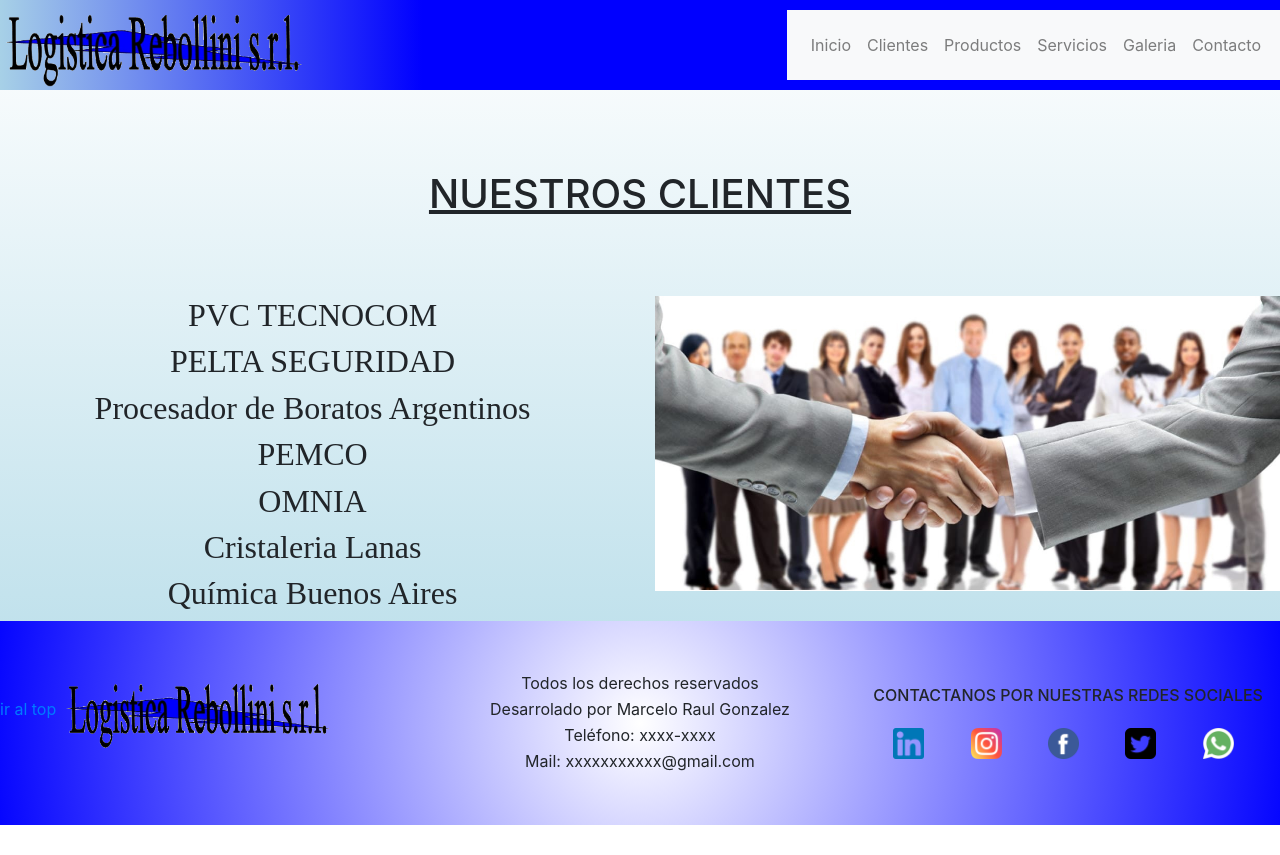
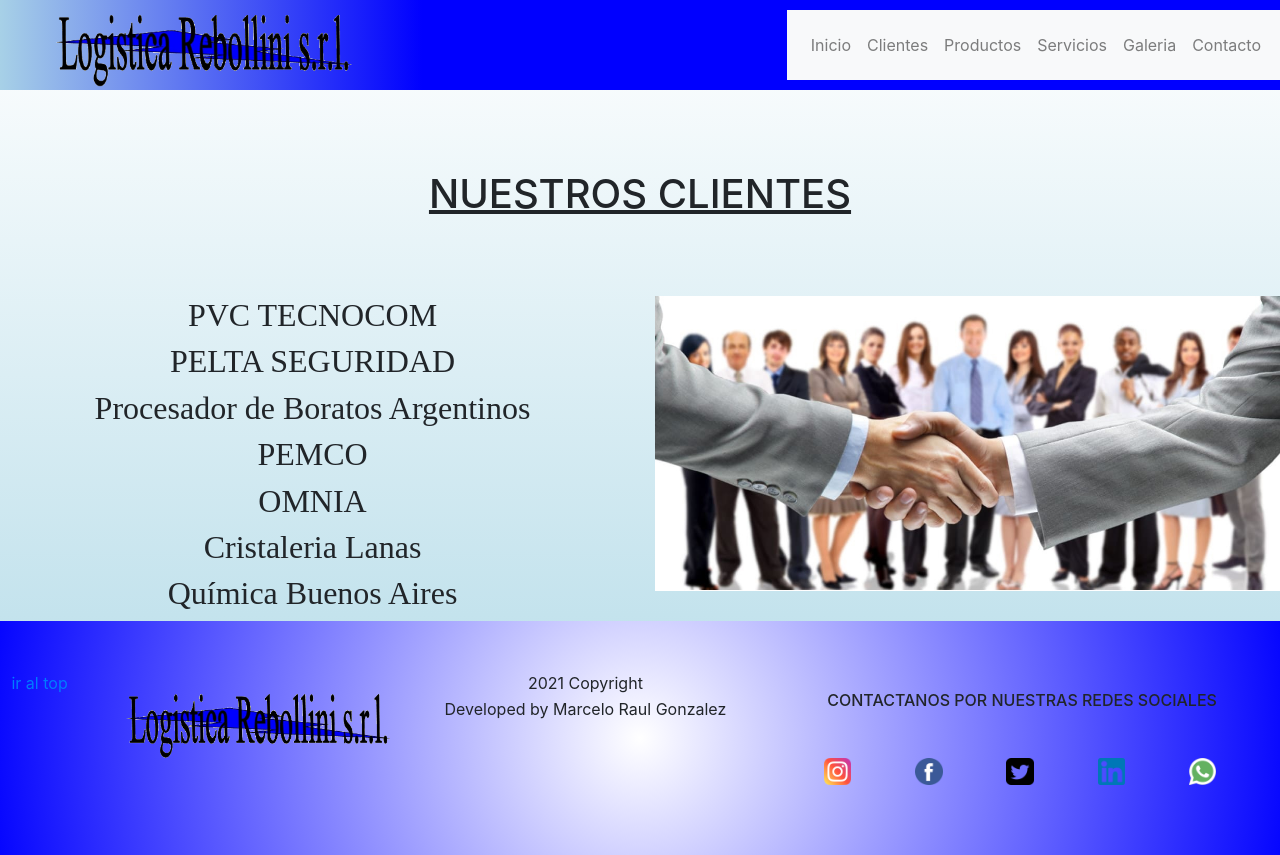
Before and after one commit to mrg3112/Proyecto-Coder, a website: page views/clientes.html in a window 1280 px wide. Before the commit the page ends 825 px from the top, so only its background shows below. Drawn offline with nearby package versions, Linux system fonts and the light colour scheme.

Commit message:
centre footer y header

```diff
--- a/scss/_footer.scss
+++ b/scss/_footer.scss
@@ -1,3 +1,9 @@
+.top{
+    display: flex;
+    justify-content: center;
+    text-decoration: white;
+}
+
 .footerBG{
     background-image: radial-gradient(circle, white, blue);}
 
@@ -10,17 +16,32 @@
 
 footer{
      div{
-        h6{
-            padding-bottom: 15px;
-            padding-top: 15px;}
         p{
             margin-bottom: 2px;
             text-align: center;}
         }
 }
 
+.logoFooter{
+    display: flex;
+    justify-content: center;
+    padding-top: 10px;
+    padding-bottom: 10px;
+}
+
+.copyright{
+    padding-top: 10px;
+    padding-bottom: 10px;
+}
+.contactanos{
+    text-align: center;
+    padding-top: 20px;
+    padding-bottom: 20px;
+}
 .redesSociales{
     display: flex;
-    position: relative;
-    padding-left: 20px;
+    justify-content: center;
+    padding-top: 20px;
+    padding-bottom: 20px;
+    padding-left: 60px;
 }
--- a/scss/_header.scss
+++ b/scss/_header.scss
@@ -1,5 +1,8 @@
 .logoBG{
-    background-image: linear-gradient( to left, blue, lightblue);}
+    background-image: linear-gradient( to left, blue, lightblue);
+    display: flex;
+    justify-content: center;
+}
 
 .nav{
     background-color: blue;
--- a/views/clientes.html
+++ b/views/clientes.html
@@ -75,24 +75,26 @@
     <!--footer-->
     <div class="container-fluid">
     	<footer class="row footerBG paddingTB">
-	    	<div class="col-lg-4 col-xs-12">
-				<a href="#top"Ir al top>ir al top</a>
+            <div class="col-lg-1 col-xs-12 top">
+                <a href="#top"Ir al top>ir al top</a>
+            </div>
+	    	<div class="col-lg-3 col-xs-12 logoFooter">
 				<a href="index.html"><img src="../assets/img/logo-transparente.png" alt="logo logistica rebollini" height="80px"></a>
+            </div>
+            <div class="col-lg-3 col-xs-3 Copyright">
+				<p>2021 Copyright</p>
+				<p>Developed by Marcelo Raul Gonzalez</p>
 			</div>
-			<div class="col-lg-4 col-xs-12">
-				<p>Todos los derechos reservados</p>
-				<p>Desarrolado por Marcelo Raul Gonzalez</p>
-				<p>Teléfono: xxxx-xxxx</p>
-				<p>Mail: xxxxxxxxxxx@gmail.com</p>
-			</div>
-			<div class="col-lg-4 col-xs-12">
-				<h6>CONTACTANOS POR NUESTRAS REDES SOCIALES</h6>
+			<div class="col-lg-5 col-xs-12">
+                <div class="contactanos">
+                    <h6>CONTACTANOS POR NUESTRAS REDES SOCIALES</h6>
+                </div>
 				<div class="redesSociales">
-					<a href="https://ar.linkedin.com/" target="_blank"><img src="../assets/img/logo-linkedin-azul.png" alt="logo linkedin" class="ico_footer" width="40%"></a>
-					<a href="https://www.instagram.com/" target="_blank"><img src="../assets/img/logo-instagram.png" alt="logo instagram" class="ico_footer" width="40%"></a>
-					<a href="https://www.facebook.com/" target="_blank"><img src="../assets/img/logo-facebook.png" alt="logo facebook" class="ico_footer" width="40%"></a>
-					<a href="https://www.twitter.com/" target="_blank"><img src="../assets/img/logo-twitter-negro.png" alt="logo twitter" class="ico_footer" width="40%"></a>
-					<a href="https://www.whatsapp.com/" target="_blank"><img src="../assets/img/logo-whatsapp-redondo.png" alt="logo whatsapp" class="ico_footer" width="40%"></a>
+					<a href="https://www.instagram.com/" target="_blank"><img src="../assets/img/logo-instagram.png" alt="logo instagram" class="ico_footer" width="30%"></a>
+					<a href="https://www.facebook.com/" target="_blank"><img src="../assets/img/logo-facebook.png" alt="logo facebook" class="ico_footer" width="30%"></a>
+					<a href="https://www.twitter.com/" target="_blank"><img src="../assets/img/logo-twitter-negro.png" alt="logo twitter" class="ico_footer" width="30%"></a>
+					<a href="https://ar.linkedin.com/" target="_blank"><img src="../assets/img/logo-linkedin-azul.png" alt="logo linkedin" class="ico_footer" width="30%"></a>
+					<a href="https://www.whatsapp.com/" target="_blank"><img src="../assets/img/logo-whatsapp-redondo.png" alt="logo whatsapp" class="ico_footer" width="30%"></a>
 				</div>
 			</div>
 		</footer>
```
Also changed, not shown: index.html (+17 -15 lines), views/contacto.html (+17 -15 lines), views/galeria.html (+18 -16 lines), views/productos.html (+17 -15 lines), views/servicios.html (+17 -15 lines), css/estilo.css.
